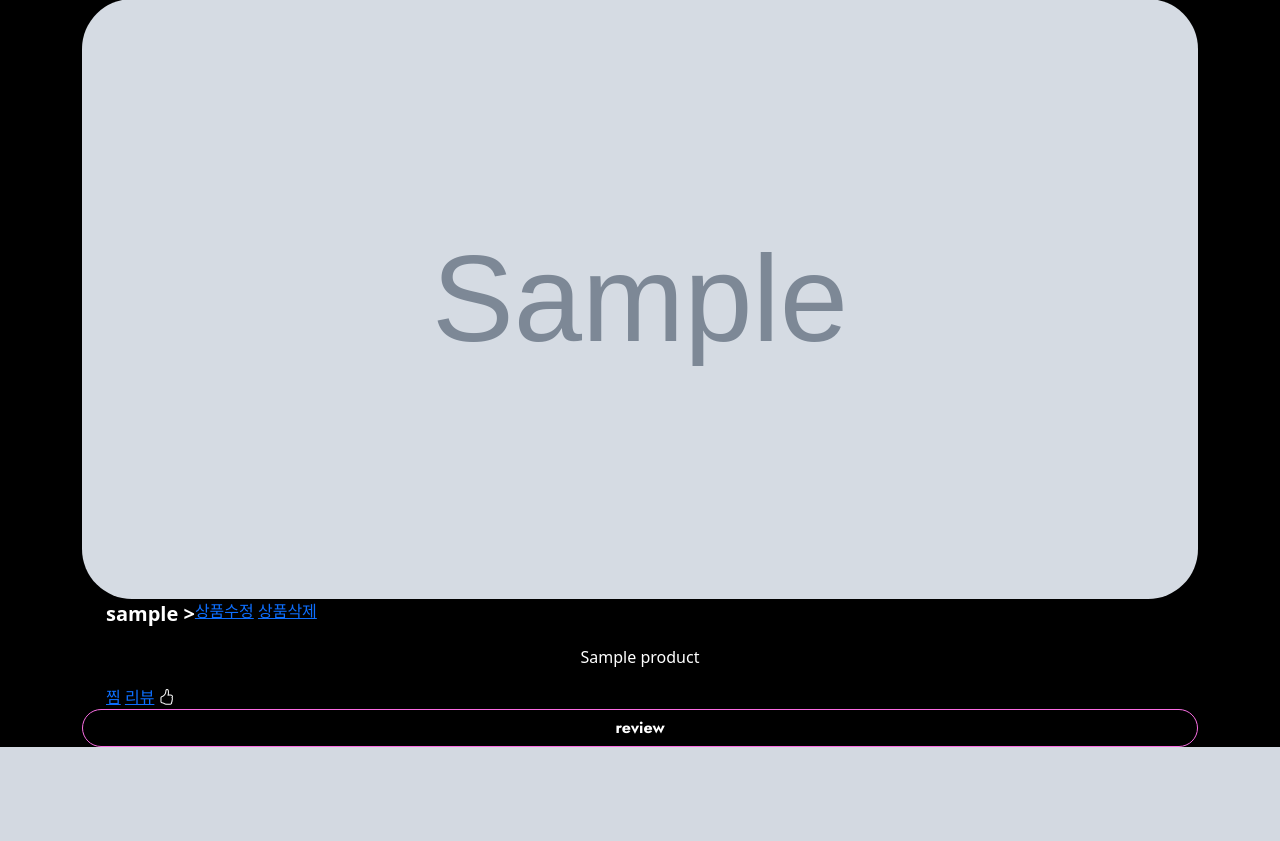
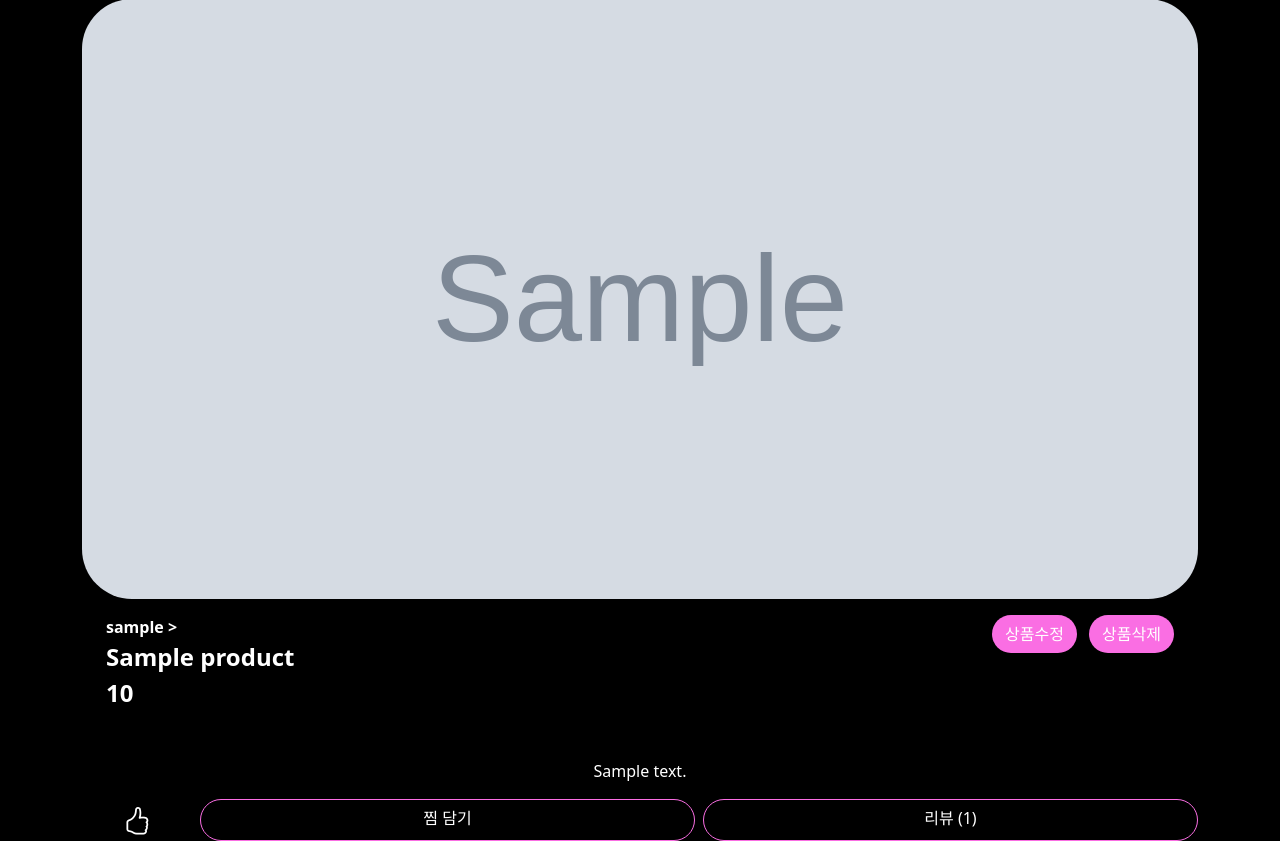
Before and after one commit to leejongeun2/Final-Project-Practice, a Django app: page /products/1/ in a window 1280 px wide. Shown: the part 124-965 px from the top of the page. Before the commit the page ends 871 px from the top, so only its background shows below. Run offline with Django 3.2, Linux system fonts and the light colour scheme; tables that the repository leaves empty hold one stand-in row (values such as "Sample post"); grey boxes marked "Sample" are stand-in pictures; parts of the project's set-up code (start-up, migrations or seed data) failed here and were passed over; some libraries are stand-ins or nearby versions.

Commit message:
front je

```diff
--- a/products/templates/products/detail.html
+++ b/products/templates/products/detail.html
@@ -1,36 +1,36 @@
 {% extends 'base.html' %}
 {% block content %}
 
-{% if product.image %}
+
 <div class="text-center mt-5">
     <img src="{{ product.image.url }}" alt="123" style="width: 100%; height: 600px; border-radius: 50px">
 </div>
-{% endif %}
+
 <div class="mx-4">
-    <div class="d-flex">
-        <p class="fs-5 fw-bold">{{ product.user }} > </p>
+    <div class="d-flex justify-content-between">
         <div>
-            <a href="{% url 'products:update' product.pk %}" >상품수정</a>
-            <a href="{% url 'products:delete' product.pk %}" >상품삭제</a>
+            <p class="fs-6 fw-bold mt-3 mb-0">{{ product.user }} > </p>
+            <p class="fs-4 fw-bold mb-0">{{ product.name }}</p>
+            <p class="fs-4 fw-bold mb-0">{{ product.price }}</p>
+        </div>
+        <div class="">
+            <a href="{% url 'products:update' product.pk %}" class="btn detail_btn2 mx-2 my-3">상품수정</a>
+            <a href="{% url 'products:delete' product.pk %}" class="btn detail_btn2 my-3">상품삭제</a>
         </div>
     </div>
-    <p class="text-center">{{ product.name }}</p>
-    <a href="{% url 'products:add_jjim' product.pk %}" >찜</a>
-    <a href="{% url 'reviews:index' product.pk %}">리뷰</a>
-    {% if request.user in product.like_users.all %}
-    <i id="like-btn" data-product-id="{{ product.pk }}" class="bi-hand-thumbs-up-fill"></i><!--따봉 채워져 있는 것 -->
-    {% else %}
-        <i id="like-btn" data-product-id="{{ product.pk }}" class="bi-hand-thumbs-up"></i><!--따봉 비어져있는 것이 보여짐-->
-    {% endif %}
+    <p class="text-center mt-5">{{ product.content }}</p>
 </div>
 
-
-
-
-
-
-<div class="text-center">
-    <a href="{% url 'reviews:index' product.pk %}" class="btn detail_btn" style="width: 100%;">review</a>
+<div class="text-center d-flex">
+    <div class="me-2" style="width: 10%;">
+        {% if request.user in product.like_users.all %}
+            <i id="like-btn" data-product-id="{{ product.pk }}" class="bi-hand-thumbs-up-fill fs-3 fw-bolder"></i><!--따봉 채워져 있는 것 -->
+        {% else %}
+            <i id="like-btn" data-product-id="{{ product.pk }}" class="bi-hand-thumbs-up fs-3 fw-bolder"></i><!--따봉 비어져있는 것이 보여짐-->
+        {% endif %}
+    </div>
+    <a href="{% url 'products:add_jjim' product.pk %}" class="btn detail_btn me-1" style="width: 45%;">찜 담기</a>
+    <a href="{% url 'reviews:index' product.pk %}" class="btn detail_btn ms-1" style="width: 45%;">리뷰 ({{ product.review.count }})</a>
 </div>
 
 
--- a/products/views.py
+++ b/products/views.py
@@ -78,7 +78,7 @@ def add_jjim(request, product_pk): # product_pk값을 불러와야 되는 이유
     else: # 누른적이 없는 경우,
         product.jjim.add(request.user) # 상품이 요청유저에게 찜을 받는다.
 
-    return redirect('products:detail', product_pk) # detail로 보낼 때는 상품에 대한 pk가 필요하니까 product_pk를 써줌
+    return redirect('products:show_jjim', request.user.pk) # detail로 보낼 때는 상품에 대한 pk가 필요하니까 product_pk를 써줌
 
 
 def show_jjim(request, user_pk):
--- a/static/css/style.css
+++ b/static/css/style.css
@@ -40,7 +40,6 @@ b {
 .detail_btn {
   border-color:#FA6EE3;
   color: white;
-  font-family: 'Jost', sans-serif;
   border-radius: 50px;
 }
 
@@ -53,3 +52,16 @@ b {
 div {
   color: white;
 }
+
+.detail_btn2 {
+  background-color: #FA6EE3;
+  color: white;
+  border-radius: 50px;
+}
+
+.detail_btn2:hover {
+  border-color:#FA6EE3;
+  color: white;
+  border-radius: 50px;
+
+}
```
Also changed, not shown: products/forms.py (+35 -0 lines), products/templates/products/jjim.html (+19 -5 lines), reviews/forms.py (+9 -1 lines), README.md.
